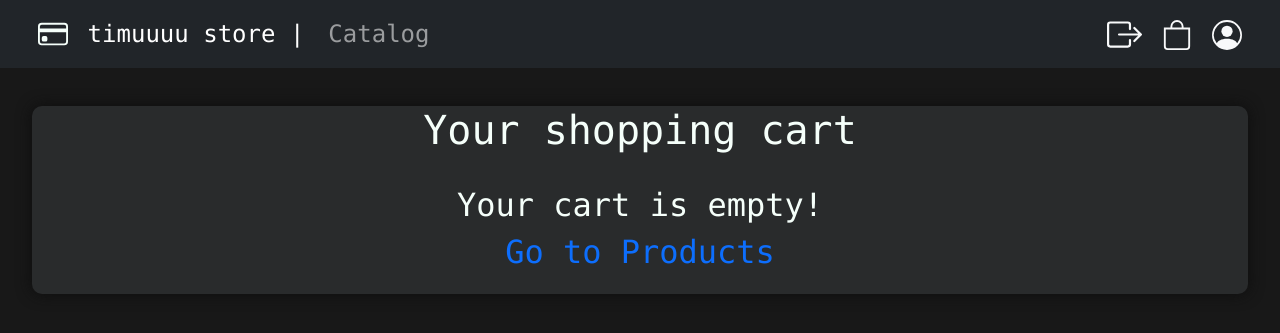
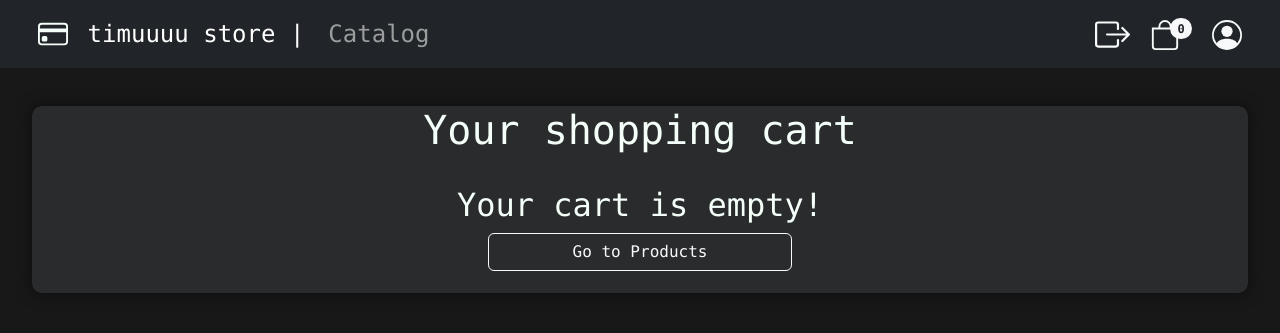
Before and after one commit to TimurGayazov/Online-store, a Django app: page /basket/ in a window 1280 px wide. Shown: the top 333 px of the page. Run offline with Django 4.2, Linux system fonts and the light colour scheme; a user stored in the database is signed in; data comes from the database, SQL or seed files in the repository; both versions use the stored data as it was after the commit.

Commit message:
fixed bugs

```diff
--- a/online_store/main/templates/main/layout.html
+++ b/online_store/main/templates/main/layout.html
@@ -56,8 +56,10 @@
                                  class="bi bi-bag" viewBox="0 0 16 16">
                                 <path d="M8 1a2.5 2.5 0 0 1 2.5 2.5V4h-5v-.5A2.5 2.5 0 0 1 8 1zm3.5 3v-.5a3.5 3.5 0 1 0-7 0V4H1v10a2 2 0 0 0 2 2h10a2 2 0 0 0 2-2V4h-3.5zM2 5h12v9a1 1 0 0 1-1 1H3a1 1 0 0 1-1-1V5z"/>
                             </svg>
-
                         </a>
+                    </li>
+                    <li class="nav-item" style="margin-left:-10px;">
+                    <span class="badge rounded-pill bg-light text-dark">{{ basket.products_id.all|length }}</span>
                     </li>
                     <li class="nav-item" style="margin-left:20px;">
                         <a href="{% url 'profile' %}" class="text-light">
--- a/online_store/main/templates/main/user_basket.html
+++ b/online_store/main/templates/main/user_basket.html
@@ -10,14 +10,18 @@ Basket
     {% if basket == 'Your cart is empty' or not basket.products_id.all %}
     <br>
     <h2 class="text-center">Your cart is empty!</h2>
-    <h2 class="text-center"><a href="{% url 'products' %}" style="text-decoration:none">Go to Products</a></h2>
+        <h2 class="text-center"><a href="{% url 'products' %}" class="btn btn-outline-light d-grid gap-2 col-3 mx-auto"
+                                   style="text-decoration:none">Go to Products</a></h2>
     {% endif %}
     <div class="row row-cols-1 row-cols-md-3 g-4">
+
         {% for pr in basket.products_id.all %}
+
         <div class="col">
             <div class="users_shopping_cart">
                 {% if pr.product_image %}
-                <img src="{{ pr.product_image.url}}" class="img-fluid mx-auto d-block" alt="..." style="border-radius:10px; width:400px; height:250px; margin:auto;">
+                <img src="{{ pr.product_image.url}}" class="img-fluid mx-auto d-block" alt="..."
+                     style="border-radius:10px; width:400px; height:250px; margin:auto;">
                 {% else %}
                 <h2 class="text-center">
                     <svg xmlns="http://www.w3.org/2000/svg" width="50" height="50" fill="currentColor"
@@ -58,6 +62,7 @@ Basket
     {% if basket.get_total_price != 0 %}
     <div class="text-center">
         <br>
+        <h3 class="text-center">Number of products: {{ basket.products_id.all|length }}</h3>
         <h3 class="text-center">Total price: {{ basket.get_total_price }} $</h3>
         <a href="{% url 'create_receipt' %}" class="btn btn-outline-light" style="font-size:30px">
             <svg xmlns="http://www.w3.org/2000/svg" width="30" height="30" fill="currentColor" class="bi bi-wallet"
--- a/online_store/main/views.py
+++ b/online_store/main/views.py
@@ -129,7 +129,6 @@ class UpdateProduct(UpdateView):
 
 
 def create_receipt(request):
-    # basket = Basket.objects.get(basket_id=request.user)[0]
     basket = Basket.objects.get(basket_id=request.user)
     tot_price = basket.get_total_price()
     user_receipt = Receipt.objects.get_or_create(user_username=request.user, date=time.ctime(), total_price=tot_price)[0]
@@ -149,7 +148,12 @@ def profile(request):
         receipts = Receipt.objects.all().order_by('-id')
         users = User.objects.all()
         user = User.objects.get(id=request.user.id)
-        data = {'user': user, 'users': users, 'receipts': receipts}
+        basket = Basket.objects.filter(basket_id=request.user).first()
+        if basket is None:
+            user_cart = Basket.objects.get_or_create(basket_id=request.user)
+            data = {'user': user, 'users': users, 'receipts': receipts, 'basket': basket}
+        else:
+            data = {'user': user, 'users': users, 'receipts': receipts, 'basket': basket}
         return render(request, 'main/profile.html', data)
     else:
         return redirect("login")
@@ -161,7 +165,7 @@ def add_to_basket(request, pk):
     basket = Basket.objects.get_or_create(basket_id=user)[0]
     basket.products_id.add(product)
     basket.save()
-    return redirect("products")
+    return redirect(request.META.get('HTTP_REFERER'))
 
 
 def remove_from_basket(request, pk):
@@ -170,7 +174,7 @@ def remove_from_basket(request, pk):
     basket = Basket.objects.get(basket_id=user)
     basket.products_id.remove(product)
     basket.save()
-    return redirect("basket")
+    return redirect(request.META.get('HTTP_REFERER'))
 
 
 def remove_from_basket_products(request, pk):
@@ -179,7 +183,7 @@ def remove_from_basket_products(request, pk):
     basket = Basket.objects.get(basket_id=user)
     basket.products_id.remove(product)
     basket.save()
-    return redirect("products")
+    return redirect(request.META.get('HTTP_REFERER'))
 
 
 def basket_view(request):
```
Also changed, not shown: online_store/db.sqlite3, online_store/media/product_img/microsoft.png (added).
